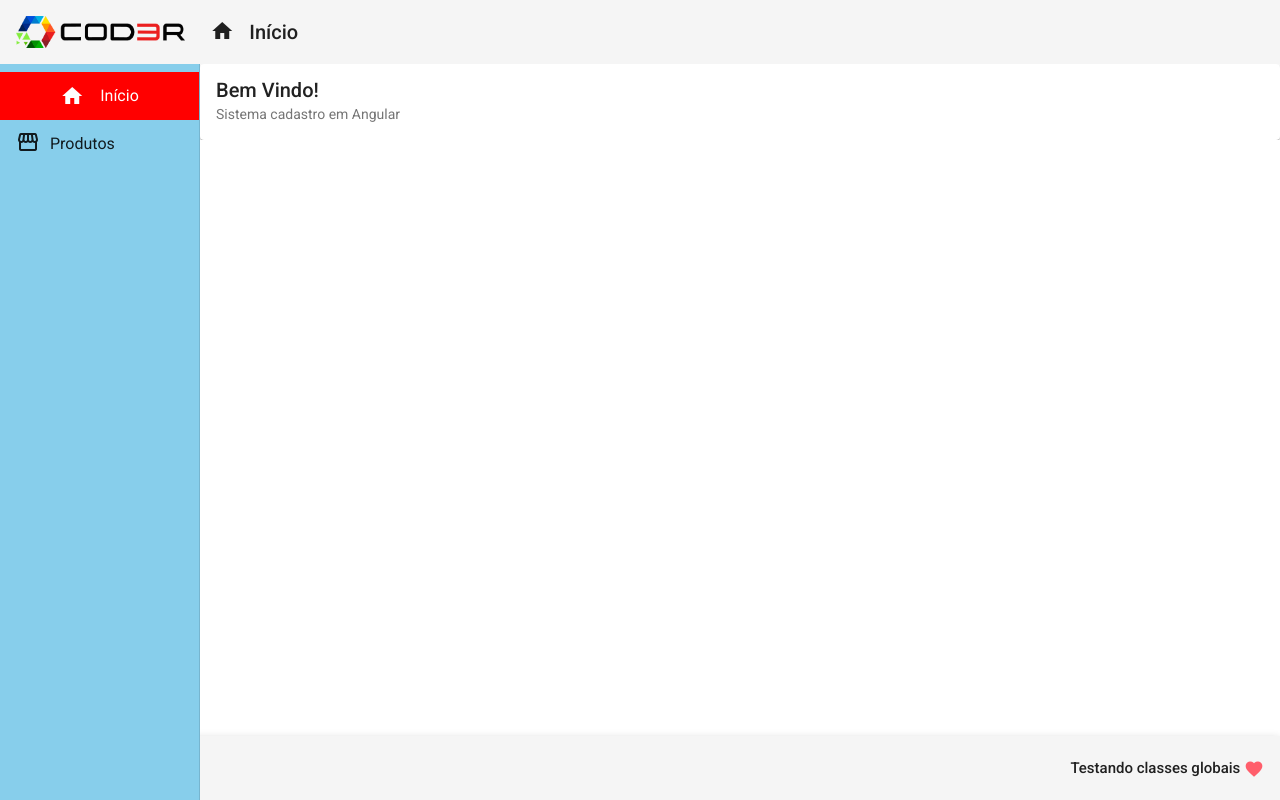
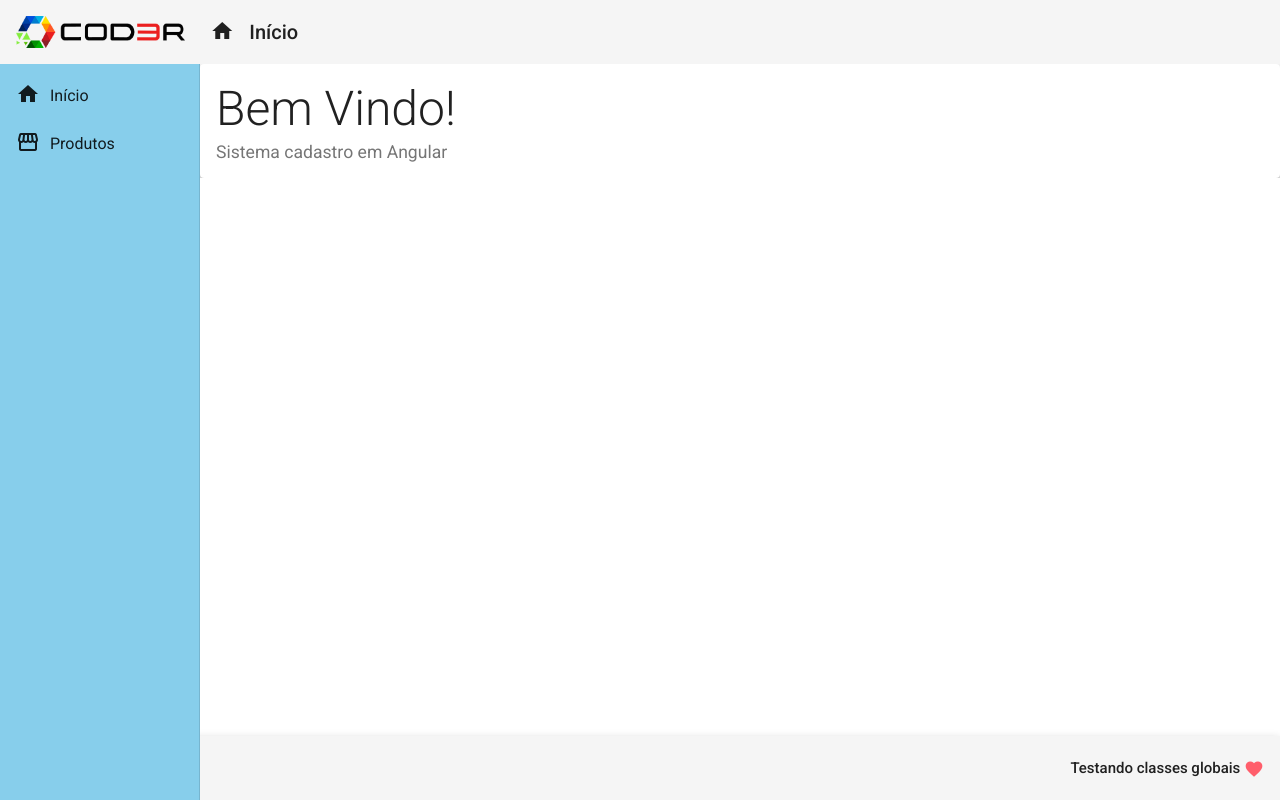
Before and after one commit to RafaelGasparoto/Angular, an Angular app in the folder frontend/: page / in a window 1280 px wide. Built offline with nearby package versions, Linux system fonts and the light colour scheme.

Commit message:
criação de rotas para a conteudos na nav

```diff
--- a/frontend/src/app/app-routing.module.ts
+++ b/frontend/src/app/app-routing.module.ts
@@ -1,7 +1,18 @@
-import { NgModule } from '@angular/core';
+import { Component, NgModule } from '@angular/core';
 import { RouterModule, Routes } from '@angular/router';
+import { HomeComponent } from './views/home/home.component';
+import { ProductCrudComponent } from './views/product-crud/product-crud.component';
 
-const routes: Routes = [];
+const routes: Routes = [
+  {
+    path: "",
+    component: HomeComponent
+  },
+  {
+    path: "products",
+    component: ProductCrudComponent
+  }
+];
 
 @NgModule({
   imports: [RouterModule.forRoot(routes)],
--- a/frontend/src/app/app.module.ts
+++ b/frontend/src/app/app.module.ts
@@ -14,7 +14,8 @@ import { MatSidenavModule } from '@angular/material/sidenav'
 
 import { MatCardModule } from '@angular/material/card'
 import { MatListModule } from '@angular/material/list';
-import { HomeComponent } from './views/home/home.component'
+import { HomeComponent } from './views/home/home.component';
+import { ProductCrudComponent } from './views/product-crud/product-crud.component'
 
 @NgModule({
   declarations: [
@@ -22,7 +23,8 @@ import { HomeComponent } from './views/home/home.component'
     HeaderComponent,
     FooterComponent,
     NavComponent,
-    HomeComponent
+    HomeComponent,
+    ProductCrudComponent
   ],
   imports: [
     MatCardModule,
--- a/frontend/src/app/components/template/header/header.component.html
+++ b/frontend/src/app/components/template/header/header.component.html
@@ -1,6 +1,6 @@
 <mat-toolbar class="header mat-elevation-z3" style="align-items: center;">
   <span>
-    <a>
+    <a routerLink="">
       <img class="logo" src="assets/img/logo.png" alt="logo">
     </a>
   </span>
--- a/frontend/src/app/components/template/nav/nav.component.css
+++ b/frontend/src/app/components/template/nav/nav.component.css
@@ -1,14 +1,6 @@
 .sidenav {
   background-color: skyblue;
   width: 200px;
-}
-
-.sidenav mat-list-item {
-  color: white;
-}
-
-.sidenav mat-list-item > span {
-  text-align: center;
 }
 
 .sidenav i {
--- a/frontend/src/app/components/template/nav/nav.component.html
+++ b/frontend/src/app/components/template/nav/nav.component.html
@@ -1,25 +1,22 @@
 <mat-sidenav-container class="container">
-  <mat-sidenav class="sidenav" opened mode="side"
-  fixedInViewport="true" fixedTopGap="64">
-    <mat-nav-list class="nav-items">
-      <mat-list-item style="background-color: red; text-align: center;">
-        <div style="width: 100%;">
-          <i class="material-icons v-middle">
+  <mat-sidenav class="sidenav" opened mode="side" fixedInViewport="true" fixedTopGap="64">
+    <mat-nav-list class="nav-list">
+        <a routerLink="" mat-list-item>
+          <i class="material-icons icon-text-align">
             home
           </i>
-          <span class="v-middle">Início</span>
-        </div>
-      </mat-list-item>
-      <a mat-list-item>
-        <i class="material-icons icon-text-align">
-          storefront
-        </i>
-        Produtos
-      </a>
+          Início
+        </a>
+        <a routerLink="products" mat-list-item>
+          <i class="material-icons icon-text-align">
+            storefront
+          </i>
+          Produtos
+        </a>
     </mat-nav-list>
   </mat-sidenav>
 
   <mat-sidenav-content>
-    <app-home ></app-home>
+    <router-outlet></router-outlet>
   </mat-sidenav-content>
 </mat-sidenav-container>
--- a/frontend/src/app/views/home/home.component.css
+++ b/frontend/src/app/views/home/home.component.css
@@ -1,4 +1,9 @@
+.home .title{
+  font-size: 3rem;
+  font-weight: 300;
+  line-height: 1.2;
+}
 
-.title {
-  font-size: 20px;
+.home .subtitle{
+  font-size: 1.1rem;
 }
--- a/frontend/src/app/views/home/home.component.html
+++ b/frontend/src/app/views/home/home.component.html
@@ -1,4 +1,4 @@
-<mat-card>
+<mat-card class="home mat-elevation-z4">
   <mat-card-title class="title">Bem Vindo!</mat-card-title>
   <mat-card-subtitle class="subtitle">
     Sistema cadastro em Angular
--- /dev/null
+++ b/frontend/src/app/views/product-crud/product-crud.component.html
@@ -0,0 +1 @@
+<p>product-crud works!</p>
--- /dev/null
+++ b/frontend/src/app/views/product-crud/product-crud.component.ts
@@ -0,0 +1,15 @@
+import { Component, OnInit } from '@angular/core';
+
+@Component({
+  selector: 'app-product-crud',
+  templateUrl: './product-crud.component.html',
+  styleUrls: ['./product-crud.component.css']
+})
+export class ProductCrudComponent implements OnInit {
+
+  constructor() { }
+
+  ngOnInit(): void {
+  }
+
+}
```
Also changed, not shown: frontend/src/app/views/product-crud/product-crud.component.css (added).
